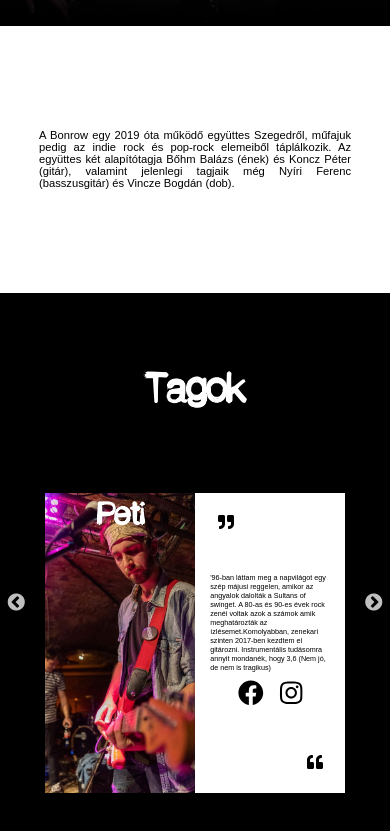
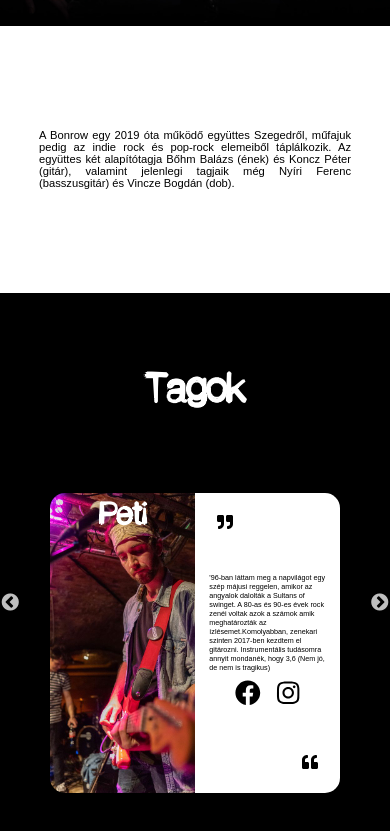
Before and after one commit to kovacsendre96/bonrow, a React (Create React App) app: page / in a window 390 px wide. Shown: the part 551-1382 px from the top of the page. Built offline with nearby package versions, Linux system fonts and the light colour scheme; a web font is replaced by a local one.

Commit message:
responsive 1.2

```diff
--- a/src/styles/bioStyles.js
+++ b/src/styles/bioStyles.js
@@ -85,9 +85,18 @@ h2{
     font-size:2.5rem;
 }
 .slider{
-    width:84%;
+    width:100%;
     margin: 0 auto 0 auto;
+
+
 }
+
+
+@media(max-width:1500px){
+       .slider{
+           width:87%;
+       }
+    }
 
 
 `;
@@ -120,17 +129,14 @@ export const Card = styled.div`
 
 
 
-    &:hover{
 
-    }
+
+
 
     @media(max-width:1200px){
         height:400px;
         width:320px;
         margin: 0 auto 0 auto;
-
-
-
     }
 
     @media(max-width:900px){
@@ -142,7 +148,7 @@ export const Card = styled.div`
 
     @media(max-width:450px){
 
-       width:300px;
+       width:290px;
        height:300px;
 
     }
@@ -152,7 +158,7 @@ export const Card = styled.div`
 export const CardLeft = styled.div`
     width:100%;
     height:50%;
-
+    border-radius:0 0 15px 15px;
 
 
     h4{
@@ -172,6 +178,7 @@ export const CardLeft = styled.div`
         @media(max-width:900px){
        width:50%;
        height:100%;
+       border-radius:15px 0 0  15px;
 
 
 
@@ -189,6 +196,7 @@ export const CardRight = styled.div`
     justify-content:space-around;
     align-items:center;
     background:#ffffff;
+    border-radius:15px 15px 0 0;
 
 
     p{
@@ -235,6 +243,7 @@ export const CardRight = styled.div`
         @media(max-width:900px){
        width:50%;
        height:100%;
+       border-radius:0 15px 15px 0;
 
        p{
         font-size:0.45rem;
```
